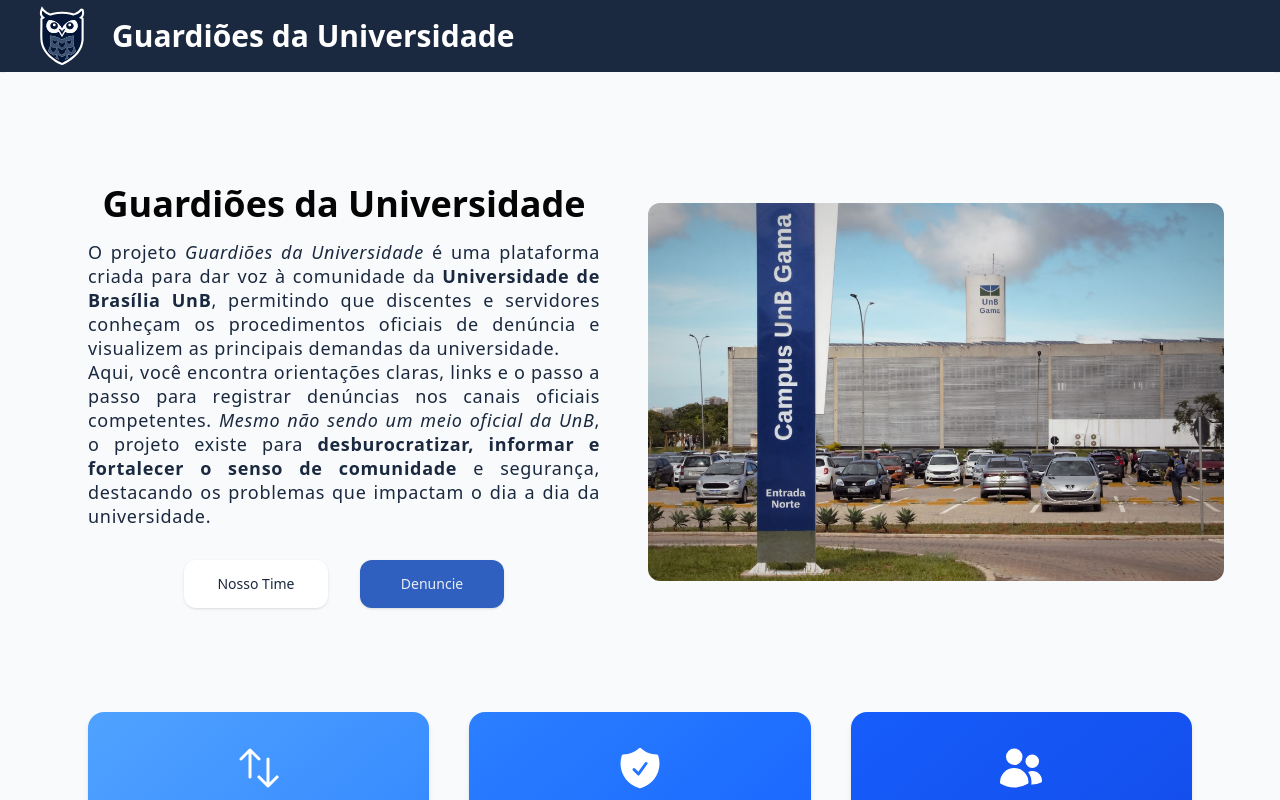
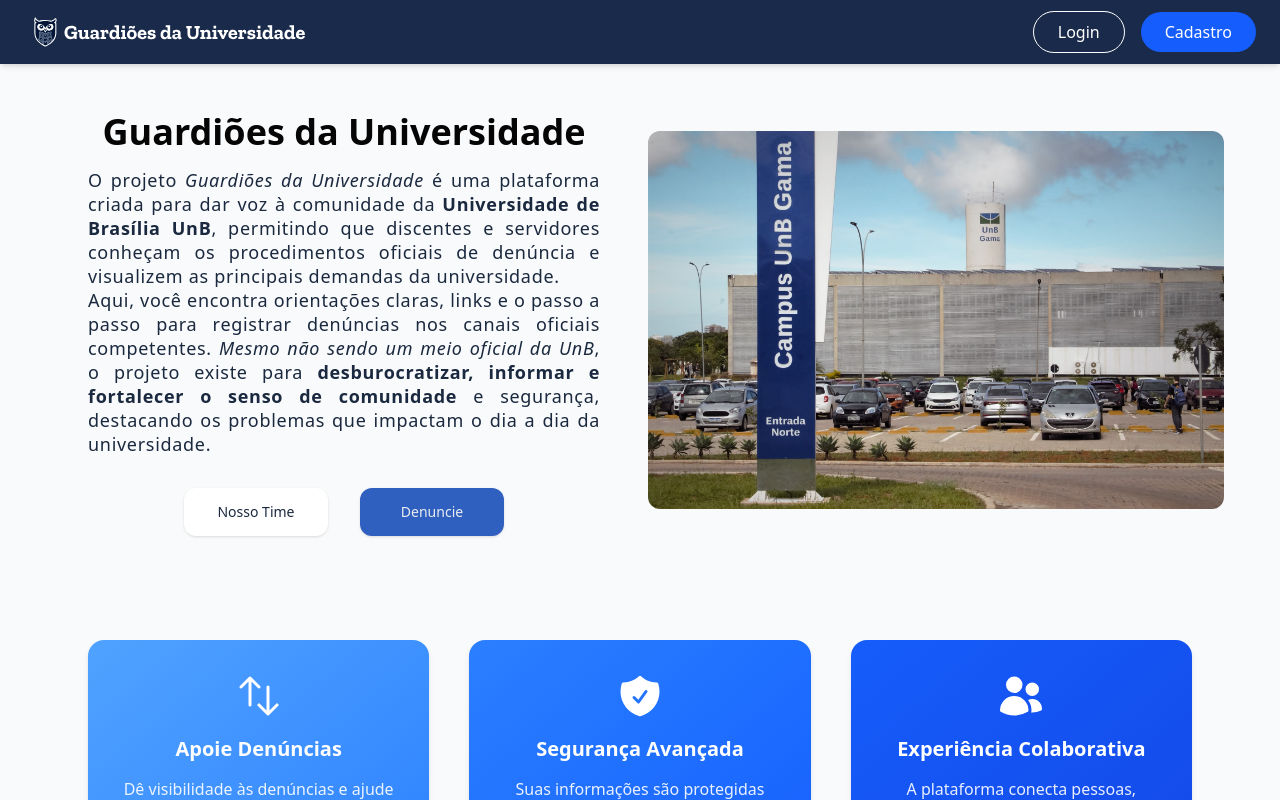
Before and after one commit to fga-eps-mds/2025.2-Valhalla, a Next.js app in the folder Front/: page / in a window 1280 px wide. Shown: the top 800 px of the page. Built offline with nearby package versions, Linux system fonts and the light colour scheme.

Commit message:
feat: add navbar
Co-authored-by: Lucas Oliveira <lucas.odpaula@gmail.com>

```diff
--- a/Front/src/app/(app)/layout.tsx
+++ b/Front/src/app/(app)/layout.tsx
@@ -1,5 +1,6 @@
 import "../globals.css";
 import RoleGuard from '../../contexts/RoleGuard';
+import Navbar from "@/components/navbar";
 
 export default function RootLayout({
   children,
@@ -8,6 +9,7 @@ export default function RootLayout({
 }>) {
   return (
     <RoleGuard allowedRoles={['COMUM', 'ADMIN', 'ADMINMASTER']}>
+      <Navbar />
         {children}
     </RoleGuard>
   );
--- /dev/null
+++ b/Front/src/app/(auth)/layout.tsx
@@ -0,0 +1,13 @@
+import "../globals.css";
+
+export default function RootLayout({
+  children,
+}: Readonly<{
+  children: React.ReactNode;
+}>) {
+  return (
+    <>
+        {children}
+    </>
+  );
+}
--- a/Front/src/app/layout.tsx
+++ b/Front/src/app/layout.tsx
@@ -5,6 +5,7 @@ import { AuthProvider } from "../contexts/AuthContext";
 import "./globals.css";
 import Footer from "@/components/footer";
 import { Toaster } from "sonner";
+
 
 export const metadata: Metadata = {
   title: "Guardioes",
--- a/Front/src/components/navbar.tsx
+++ b/Front/src/components/navbar.tsx
@@ -1,28 +1,170 @@
-import Image from "next/image";
-import Link from "next/link";
+'use client'; // Obrigatório para 'usePathname' e 'Link'
 
-export default function Header() {
+// --- 1. IMPORTAÇÕES ---
+import Link from 'next/link';
+import { usePathname } from 'next/navigation';
+import { useAuth } from '@/contexts/AuthContext';
+
+// Importamos os ícones (do pacote "solid" que funcionou para si)
+import {
+  BookOpenIcon,
+  NewspaperIcon,
+  HomeIcon,
+  ArchiveBoxIcon,
+  UserCircleIcon,
+} from '@heroicons/react/24/solid';
+
+// --- 2. DEFINIÇÃO DO COMPONENTE ---
+export default function Navbar() {
+
+  // --- 3. HOOK PARA ROTA ATIVA ---
+  const pathname = usePathname();
+
+  const { user } = useAuth();
+
+  const isLoggedIn = !!user;
+
+  if (isLoggedIn) {
   return (
 
-    <header className="bg-texto-corpo h-18 shadow-md flex items-center justify-between px-5">
-      <Link href="/" className="flex items-center gap-2 cursor-default">
-          <Image
-            src="/logos/Corujuda-Contorno.svg"
-            alt="Logo Guardiões da Universidade"
-            width={84}
-            height={84}
-            className="cursor-pointer"
-          />
-          <h1 className="text-white font-bold hover:cursor-default whitespace-nowrap
-            text-2xl
-            md:text-2xl
-            lg:text-3xl
-            ">
-            Guardiões da Universidade
-          </h1>
+    // CONTENTOR PRINCIPAL (HEADER)
+    <header className="
+      fixed top-0 left-0 right-0  /* Fixo no topo */
+      bg-azul-dark          /* A sua cor de fundo */
+      h-16                       /* Altura de 64px */
+      shadow-md                  /* Sombra */
+      flex items-center          /* Alinhamento vertical */
+      justify-between            /* Itens nos cantos */
+      px-6                       /* Espaçamento lateral */
+      z-10                       /* Camada (acima de outro conteúdo) */
+    ">
+
+      {/* LADO ESQUERDO: Logo e Título */}
+        <div className="flex items-center space-x-3">
+
+            <Link href="/" aria-label="Página Inicial">
+
+                {/* LOGO (da pasta /public) */}
+                <img
+                src="logos/logo-navbar.svg"
+                width={300}
+                />
+
+            </Link>
+
+
+
+        </div>
+
+      {/* LADO DIREITO: Ícones de Navegação DINÂMICOS */}
+      <div className="flex items-center space-x-4">
+
+        {/* ÍCONE 1: ORIENTAÇÃO */}
+        <Link href="/orientacao" aria-label="Orientação" className="group">
+          <BookOpenIcon className={`
+            h-8 w-8 transition-colors duration-200
+            ${
+              pathname === '/orientacao'
+              ? 'text-amarelo'
+              : 'text-branco group-hover:text-azul-light'
+            }
+          `}/>
+        </Link>
+
+        {/* ÍCONE 2: NOTÍCIAS */}
+        <Link href="/noticias" aria-label="Notícias" className="group">
+          <NewspaperIcon className={`
+            h-8 w-8 transition-colors duration-200
+            ${pathname === '/noticias'
+              ? 'text-amarelo'
+              : 'text-branco group-hover:text-azul-light'}
+          `}/>
+        </Link>
+
+        {/* ÍCONE 3: PÁGINA HOME/DENÚNCIA */}
+        <Link href="/denuncia" aria-label="Página de Denúncias" className="group">
+          <HomeIcon className={`
+            h-8 w-8 transition-colors duration-200
+            ${pathname === '/denuncia'
+              ? 'text-amarelo'
+              : 'text-branco group-hover:text-azul-light'}
+          `}/>
+        </Link>
+
+        {/* ÍCONE 4: HISTÓRICO */}
+        <Link href="/historico" aria-label="Histórico" className="group">
+          <ArchiveBoxIcon className={`
+            h-8 w-8 transition-colors duration-200
+            ${pathname === '/historico'
+              ? 'text-amarelo'
+              : 'text-branco group-hover:text-azul-light'}
+          `}/>
+        </Link>
+
+        {/* ÍCONE 5: MEU PERFIL */}
+        <Link href="/perfil" aria-label="Meu Perfil" className="group">
+          <UserCircleIcon className={`
+            h-8 w-8 transition-colors duration-200
+            ${pathname === '/perfil'
+              ? 'text-amarelo'
+              : 'text-branco group-hover:text-azul-light'}
+          `}/>
+        </Link>
+
+      </div>
+    </header>
+  );
+} else {
+
+  return (
+
+    // CONTENTOR PRINCIPAL (HEADER)
+    <header className="
+      fixed top-0 left-0 right-0  /* Fixo no topo */
+      bg-azul-dark          /* A sua cor de fundo */
+      h-16                       /* Altura de 64px */
+      shadow-md                  /* Sombra */
+      flex items-center          /* Alinhamento vertical */
+      justify-between            /* Itens nos cantos */
+      px-6                       /* Espaçamento lateral */
+      z-10                       /* Camada (acima de outro conteúdo) */
+    ">
+
+      {/* LADO ESQUERDO: Logo e Título */}
+        <div className="flex items-center space-x-3">
+
+            <Link href="/" aria-label="Página Inicial">
+
+                {/* LOGO (da pasta /public) */}
+                <img
+                src="logos/logo-navbar.svg"
+                width={300}
+                />
+
+            </Link>
+
+
+
+        </div>
+
+     <div className="flex items-center gap-4">
+      {/* Botão Login: Borda branca, Hover Amarelo */}
+      <Link
+        href="/login"
+        className="rounded-full border border-white px-6 py-2 font-medium text-white transition-colors duration-300 hover:border-yellow-400 hover:bg-yellow-400 hover:text-black"
+      >
+        Login
       </Link>
 
-      {/* Criar os botões*/}
+      {/* Botão Cadastro: Azul, Hover Branco */}
+      <Link
+        href="/cadastro"
+        className="rounded-full bg-blue-600 px-6 py-2 font-medium text-white transition-colors duration-300 hover:bg-white hover:text-blue-600"
+      >
+        Cadastro
+      </Link>
+    </div>
     </header>
   );
 }
+}
```
